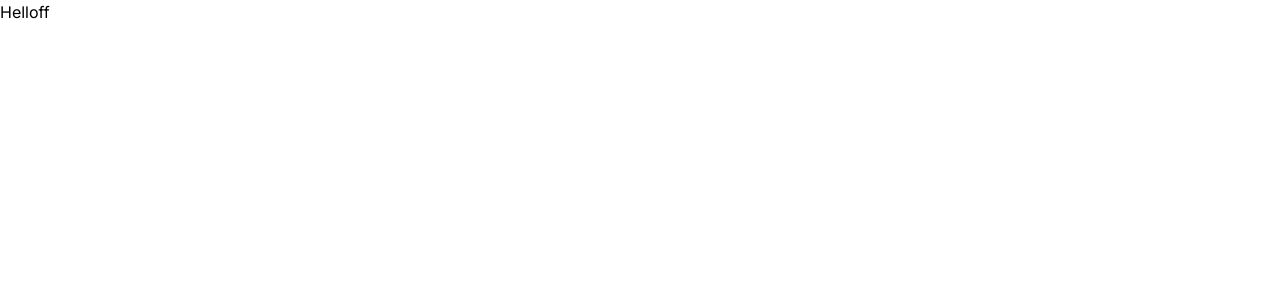
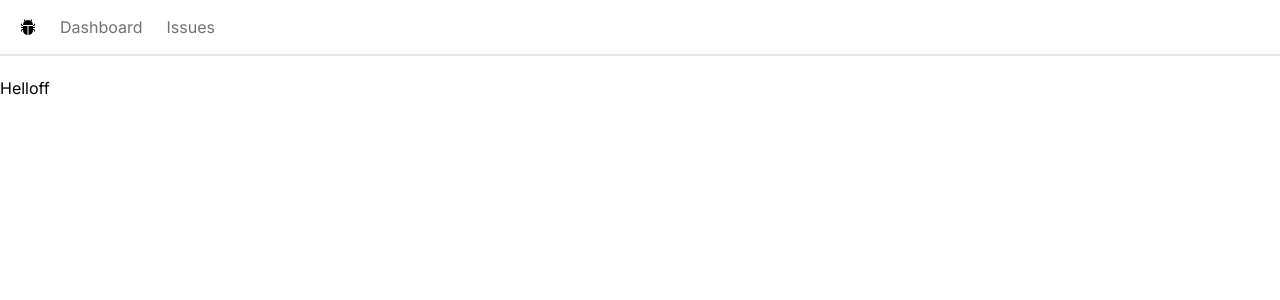
Before and after one commit to mahmouddebo2/Issues-Tracker, a Next.js app: page / in a window 1280 px wide. Shown: the top 300 px of the page. Built offline with nearby package versions, Linux system fonts and the light colour scheme.

Commit message:
Build the navar

```diff
--- /dev/null
+++ b/app/Navbar.tsx
@@ -0,0 +1,29 @@
+import { link } from "fs";
+import Link from "next/link";
+import { BsBugFill } from "react-icons/bs";
+const Navbar = () => {
+  const links = [
+    { label: "Dashboard", href: "/" },
+    { label: "Issues", href: "issues" },
+  ];
+  return (
+    <nav className="flex space-x-6 border-b-2 mb-5 px-5 h-14 items-center">
+      <Link href="/">
+        <BsBugFill />
+      </Link>
+      <ul className="flex space-x-6">
+        {links.map((link) => (
+          <Link
+            key={link.href}
+            className="text-zinc-500 hover:text-zinc-800 transition-colors"
+            href={link.href}
+          >
+            {link?.label}
+          </Link>
+        ))}
+      </ul>
+    </nav>
+  );
+};
+
+export default Navbar;
--- a/app/layout.tsx
+++ b/app/layout.tsx
@@ -1,22 +1,26 @@
-import './globals.css'
-import type { Metadata } from 'next'
-import { Inter } from 'next/font/google'
+import "./globals.css";
+import type { Metadata } from "next";
+import { Inter } from "next/font/google";
+import Navbar from "./Navbar";
 
-const inter = Inter({ subsets: ['latin'] })
+const inter = Inter({ subsets: ["latin"] });
 
 export const metadata: Metadata = {
-  title: 'Create Next App',
-  description: 'Generated by create next app',
-}
+  title: "Create Next App",
+  description: "Generated by create next app",
+};
 
 export default function RootLayout({
   children,
 }: {
-  children: React.ReactNode
+  children: React.ReactNode;
 }) {
   return (
     <html lang="en">
-      <body className={inter.className}>{children}</body>
+      <body className={inter.className}>
+        <Navbar/>
+        <main>{children}</main>
+      </body>
     </html>
-  )
+  );
 }
--- a/package.json
+++ b/package.json
@@ -19,6 +19,7 @@
     "postcss": "8.4.31",
     "react": "18.2.0",
     "react-dom": "18.2.0",
+    "react-icons": "^4.11.0",
     "tailwindcss": "3.3.3",
     "typescript": "5.2.2"
   }
```
Also changed, not shown: 1 other file (tests, documents, lock files or other folders).
